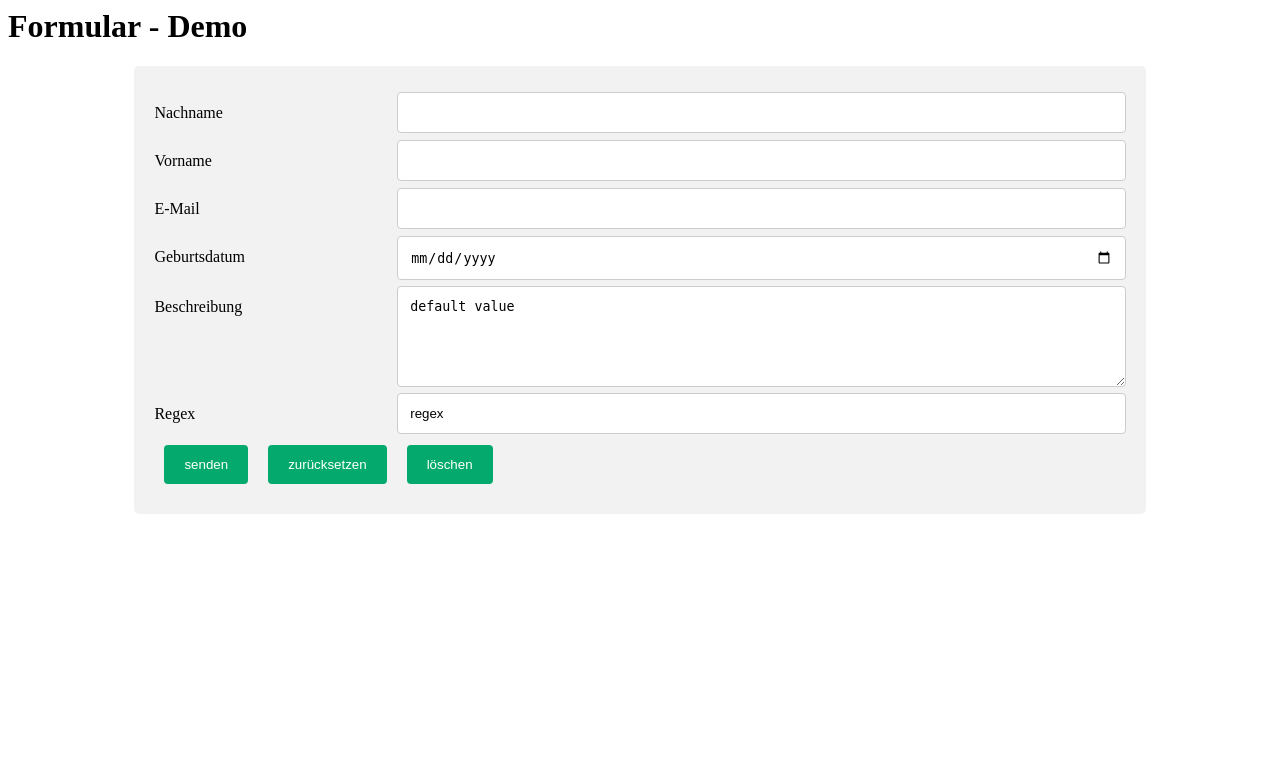
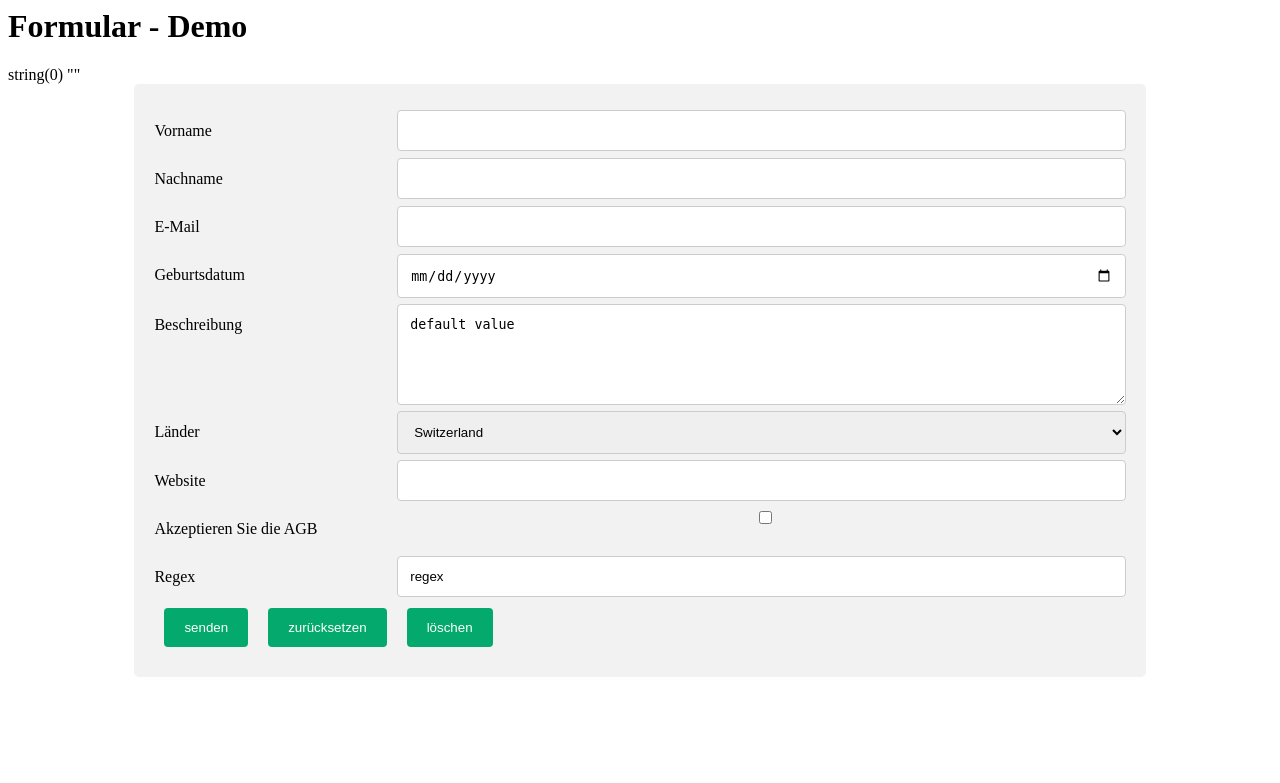
Before and after one commit to whatsitch/ict-modules, a PHP site: page / in a window 1280 px wide. Shown: the top 783 px of the page. Run offline with PHP 8.4, Linux system fonts and the light colour scheme.

Commit message:
checkbox and select field added

```diff
--- a/Module 183/Classes/Field.php
+++ b/Module 183/Classes/Field.php
@@ -96,13 +96,32 @@ class Field
         return !empty($this->getMessages());
     }
 
-    #[Pure] private function formatMessage(): string
+    private function formatMessage(): string
     {
         $messages = $this->validator->getMessages();
         if ($messages != null && isset($messages[0])) {
             return "<p>$messages[0]</p>";
         }
         return "";
+    }
+
+    private function getSelectField(string $fullName): string
+    {
+        $output = "<select id='$fullName' name='$fullName'/>";
+        foreach($this->attributes['values'] as $option) {
+            $selected = $this->value == $option ? "selected='$this->value'" : '';
+                $output .= "<option value='$option' $selected>$option</option>";
+        }
+        $output .= "</select>";
+
+        return $output;
+}
+
+    private function getCheckboxField(string $fullName): string
+    {
+        var_dump($this->value);
+        $checked = $this->value == 'on' ? "checked" : '';
+        return "<input type='checkbox' id='$fullName' name='$fullName' $checked/>";
     }
 
 
@@ -118,6 +137,8 @@ class Field
             $output .= match ($this->type) {
                 InputType::TEXT => "<input type='text' id='$fullName' name='$fullName' value='$this->value'/>",
                 InputType::TEXTAREA => "<textarea id='$fullName' name='$fullName' rows='5'>$this->value</textarea>",
+                InputType::SELECT => $this->getSelectField($fullName),
+                InputType::CHECKBOX => $this->getCheckboxField($fullName),
                 InputType::DATE => "<input type='date' id='$fullName' name='$fullName' value='$this->value' />",
                 InputType::EMAIL => "<input type='email' id='$fullName' name='$fullName' value='$this->value'/>",
                 InputType::URL => "<input type='url' id='$fullName' name='$fullName' value='$this->value'/>",
--- a/Module 183/Classes/Form.php
+++ b/Module 183/Classes/Form.php
@@ -24,7 +24,7 @@ class Form
 
     public function elementPostValue($fieldsetName, $fieldName, $default = null)
     {
-        if (isset($_POST[$fieldsetName])) {
+        if (isset($_POST[$fieldsetName]) && isset($_POST[$fieldsetName][$fieldName])) {
             return  htmlspecialchars($_POST[$fieldsetName][$fieldName]);
         }
         return $default;
@@ -43,11 +43,7 @@ class Form
 
     private function addField(InputType $type, string $name, $value = null, array $attributes = []): Field
     {
-        $field = $this->createField($type, $name, $value, $attributes);
-        // $field = new Field($type, $name, $value, $attributes);
-        //$this->addElement($field);
-
-        return $field;
+        return $this->createField($type, $name, $value, $attributes);
     }
 
     private function createField(InputType $type, string $name, $value = null, array $attributes = []): Field
@@ -104,9 +100,13 @@ class Form
         return $this->addInputField(InputType::TEXTAREA, $name, $value, $attributes);
     }
 
-    public function addSelectField(string $name, $value = null, array $attributes = [])
+    public function addSelectField(string $name, $value = null, array $attributes = []): Field
     {
-
+        return $this->addInputField(InputType::SELECT, $name, $value, $attributes);
+    }
+    public function addCheckboxField(string $name, $value = null, array $attributes = []): Field
+    {
+        return $this->addInputField(InputType::CHECKBOX, $name, $value, $attributes);
     }
 
     private function processPostValues()
@@ -151,16 +151,13 @@ class Form
                 }
             }
             if ($action === ActionType::PRESET) {
-                //  $this->processPostValues();
                 foreach ($this->fields as $field) {
-                    var_dump($field->getDefaultValue());
                     $field->useDefaultValue();
                 }
             }
-
         }
 
-        $form = "<form method='$this->method'><div class='container'>";
+        $form = "<form name='$this->name' method='$this->method'><div class='container'>";
 
         /*----- get fields -----*/
         foreach ($this->fields as $field) {
--- a/Module 183/Classes/Validator.php
+++ b/Module 183/Classes/Validator.php
@@ -21,7 +21,7 @@ class Validator
         return $this->rules;
     }
 
-    public function isValid($value)
+    public function isValid($value): bool
     {
         foreach ($this->getRules() as $rule) {
             $isValid = match ($rule->getType()) {
@@ -33,14 +33,23 @@ class Validator
                 ValidationRule::URL => $this->url($value),
                 ValidationRule::EMAIL => $this->email($value),
                 ValidationRule::MATCH => $this->match($value, $this->getRuleOption($rule, 'regex')),
-                ValidationRule::NOT_MATCH => throw new \Exception('To be implemented'),
-                ValidationRule::VALUES => throw new \Exception('To be implemented'),
-                ValidationRule::CUSTOM => throw new \Exception('To be implemented'),
+                ValidationRule::NOT_MATCH => $this->notMatch($value, $this->getRuleOption($rule, 'regex')),
+                ValidationRule::VALUES => $this->values($value, $this->getRuleOption($rule, 'values')),
             };
             if (!$isValid) {
                 $this->setMessage($rule->getMessage());
             }
         }
+        return empty($this->messages);
+    }
+
+    private function getRuleOption(Rule $rule, string $key)
+    {
+        $options = $rule->getOption();
+        if (!isset($options[$key])) {
+            throw new Error("$key property missing");
+        }
+        return $options[$key];
     }
 
     public function getMessages(): array
@@ -81,6 +90,19 @@ class Validator
     }
 
     /**
+     * Checks whether the value does not match the given regex.
+     *
+     * @param string $value
+     * @param string $regex
+     *
+     * @return bool
+     */
+    public function notMatch(string $value, string $regex): bool
+    {
+        return !$this->match($value, $regex);
+    }
+
+    /**
      * Checks whether the value is an email address.
      *
      * @param mixed $value
@@ -89,16 +111,6 @@ class Validator
     private function email(mixed $value): bool
     {
         return $this->match($value, '/^[\w.-]+@[\w.-]+\.[a-z]{2,}$/ui');
-    }
-
-
-    private function getRuleOption(Rule $rule, string $key)
-    {
-        $options = $rule->getOption();
-        if (!isset($options[$key])) {
-            throw new Error("$key property missing");
-        }
-        return $options[$key];
     }
 
     /**
@@ -138,11 +150,12 @@ class Validator
      */
     public function min(Rule $rule, mixed $value): bool
     {
-        if(!is_numeric($value)) {
+        if (!is_numeric($value)) {
             return false;
         }
         return $value >= $this->getRuleOption($rule, 'min');
     }
+
     /**
      * Checks whether the value is equal or lower than the given max value.
      *
@@ -152,10 +165,24 @@ class Validator
      */
     public function max(Rule $rule, mixed $value): bool
     {
-        if(!is_numeric($value)) {
+        if (!is_numeric($value)) {
             return false;
         }
         return $value <= $this->getRuleOption($rule, 'min');
+    }
+
+    /**
+     * Checks whether the value is one of the given valid values.
+     * @param mixed $value
+     * @param array $validValues
+     * @return bool
+     */
+    public function values(mixed $value, array $validValues): bool
+    {
+        if ($value == null) {
+            return false;
+        }
+        return in_array($value, $validValues);
     }
 
     /**
--- a/Module 183/Enums/InputType.php
+++ b/Module 183/Enums/InputType.php
@@ -3,6 +3,8 @@ enum InputType: string
 {
     case TEXT = "text";
     case TEXTAREA = "textarea";
+    case SELECT = "select";
+    case CHECKBOX = "checkbox";
     case DATE = "date";
     case EMAIL = "email";
     case URL = "url";
--- a/Module 183/Enums/ValidationRule.php
+++ b/Module 183/Enums/ValidationRule.php
@@ -11,5 +11,4 @@ enum ValidationRule: string
     case MATCH = 'match';
     case NOT_MATCH = 'notMatch';
     case VALUES = 'values';
-    case CUSTOM = 'custom';
 }
--- a/Module 183/index.php
+++ b/Module 183/index.php
@@ -14,14 +14,15 @@ require_once "Enums/ValidationRule.php";
 $form = new Form('field', 'form_name', 'POST');
 
 /*----- text field -----*/
+$field = $form->addTextField('first-name');
+$field->setLabel('Vorname');
+
+
+/*----- text field with validation rules-----*/
 $field = $form->addTextField('name');
 $field->setLabel('Nachname');
 $field->getValidator()->add(ValidationRule::NOT_EMPTY, 'Dieses Feld wird benötigt!');
 $field->getValidator()->add(ValidationRule::MIN, "MIN 3 ", ['min' => 3]);
-
-/*----- text field -----*/
-$field = $form->addTextField('first-name');
-$field->setLabel('Vorname');
 
 /*----- email field -----*/
 $field = $form->addEmailField('email');
@@ -36,6 +37,20 @@ $field->getValidator()->add(ValidationRule::NOT_EMPTY, 'Datum wird benötigt');
 /*----- text area field -----*/
 $field = $form->addTextAreaField('description', 'default value');
 $field->setLabel('Beschreibung');
+
+/*----- select field -----*/
+$field = $form->addSelectField('country', null, ['values' => ['Switzerland', 'Netherlands', 'Germany']]);
+$field->setLabel('Länder');
+
+/*----- url field -----*/
+$field = $form->addTextField('website');
+$field->setLabel('Website');
+$field->getValidator()->add(ValidationRule::URL, 'URL ist ungültig');
+
+/*----- checkbox field -----*/
+$field = $form->addCheckboxField('AGB');
+$field->setLabel('Akzeptieren Sie die AGB');
+$field->getValidator()->add(ValidationRule::NOT_EMPTY, 'Sie müssen die AGB akzeptieren!');
 
 /*----- custom regex field -----*/
 $field = $form->addTextField('regex', 'regex');
```
